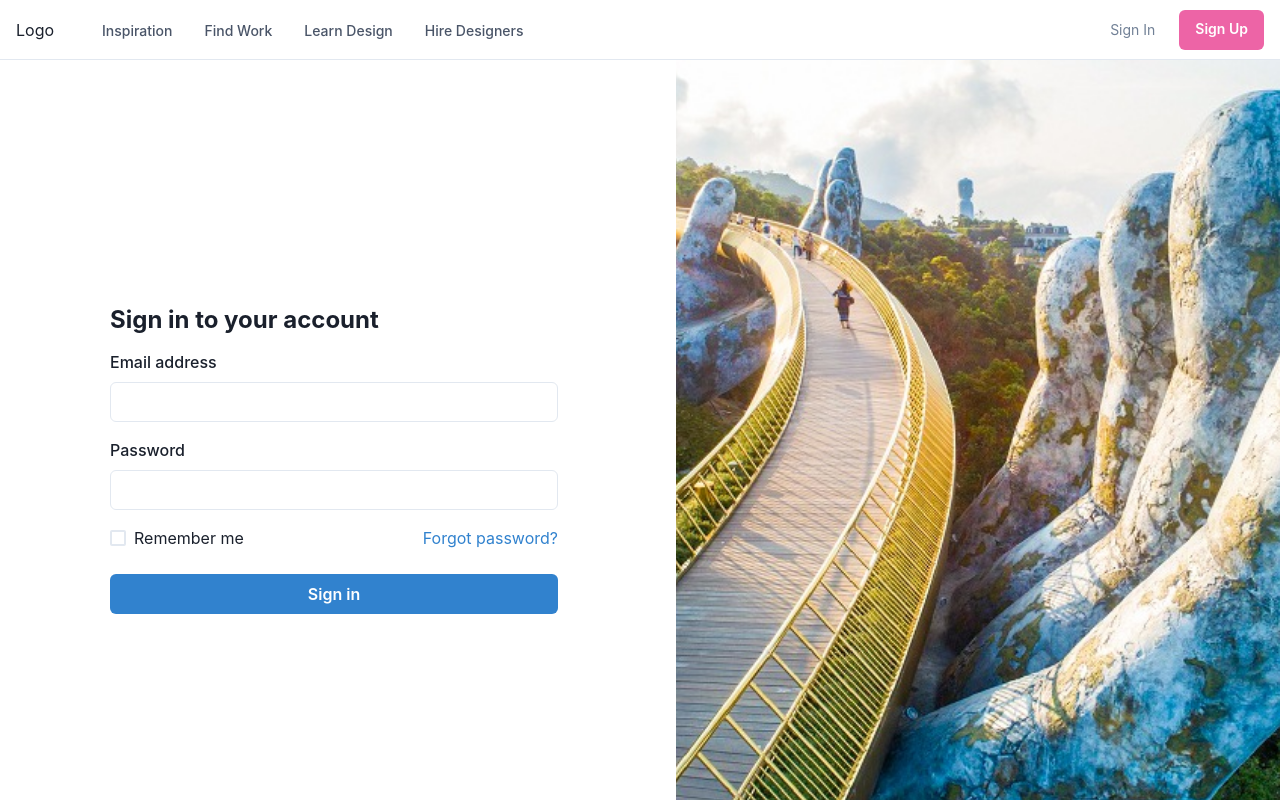
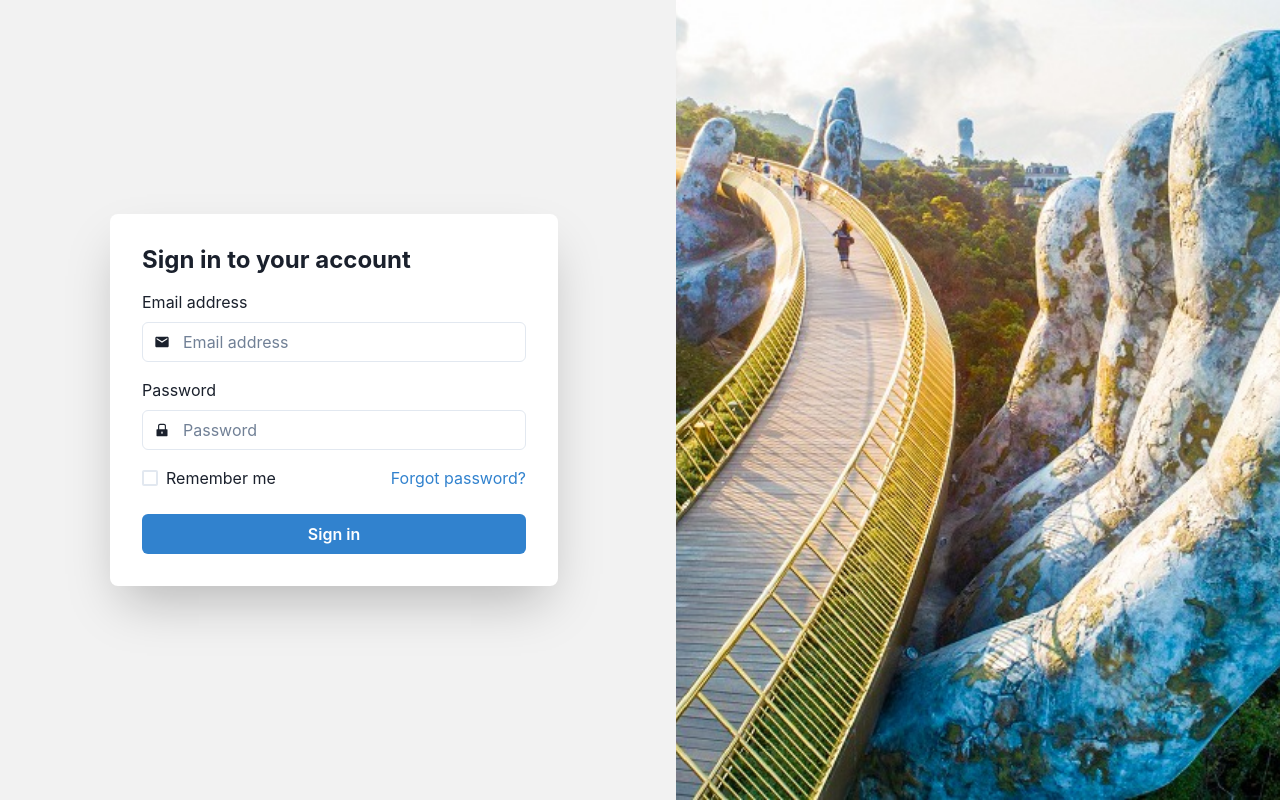
Before and after one commit to FuunITNihongo2/FrontEnd, a React (Create React App) app: page /login in a window 1280 px wide. Shown: the top 800 px of the page. Built offline with nearby package versions, Linux system fonts and the light colour scheme.

Commit message:
update form login, slide, home UI

```diff
--- a/src/components/CardItem/index.js
+++ b/src/components/CardItem/index.js
@@ -1,5 +1,14 @@
 import React from "react";
-import { Card, CardBody, CardFooter, Image, Stack, Text, Heading, Button } from '@chakra-ui/react'
+import {
+  Card,
+  CardBody,
+  CardFooter,
+  Image,
+  Stack,
+  Text,
+  Heading,
+  Button,
+} from "@chakra-ui/react";
 
 export default function CardItem() {
   return (
@@ -15,7 +24,7 @@ export default function CardItem() {
         alt="Caffe Latte"
       />
 
-        <Stack>
+      <Stack bg="white">
         <CardBody>
           <Heading size="md">ブース名</Heading>
 
@@ -27,7 +36,7 @@ export default function CardItem() {
 
         <CardFooter>
           <Button variant="solid" colorScheme="blue">
-              Buy Latte
+            Detail
           </Button>
         </CardFooter>
       </Stack>
--- a/src/components/Slide/index.jsx
+++ b/src/components/Slide/index.jsx
@@ -1,13 +1,25 @@
 import React from "react";
 // Import Swiper React components
 import { Swiper, SwiperSlide } from "swiper/react";
-import { Autoplay, Pagination, Navigation } from "swiper";
+import { Autoplay, Pagination, Navigation, EffectFade } from "swiper";
 import "swiper/css";
 import "swiper/css/pagination";
 import "swiper/css/navigation";
 import "./style.css";
 
 export default function Slide() {
+  const img_slide = [
+    "mon1.jpg",
+    "mon2.jpg",
+    "mon3.jpg",
+    "mon4.jpg",
+    "mon5.jpg",
+    "mon6.jpg",
+    "mon7.jpg",
+    "mon8.jpg",
+    "mon9.jpg",
+  ];
+  let i = 0;
   return (
     <div className="slide">
       <Swiper
@@ -19,19 +31,20 @@ export default function Slide() {
         pagination={{
           clickable: true,
         }}
+        speed={2000}
         navigation={true}
-        modules={[Autoplay, Pagination, Navigation]}
+        effect={"fade"}
+        modules={[Autoplay, Pagination, Navigation, EffectFade]}
         className="mySwiper"
       >
-        <SwiperSlide>
-          <img style={{height:"90vh"}} src="/slide/hinh1.jpg" alt=""/>
-        </SwiperSlide>
-        <SwiperSlide>
-          <img style={{height:"90vh"}} src="/slide/hinh2.jpg" alt="" />
-        </SwiperSlide>
-        <SwiperSlide>
-          <img style={{height:"90vh"}} src="/slide/hinh3.jpg" alt="" />
-        </SwiperSlide>
+        {img_slide.map((img) => {
+          i = i + 1;
+          return (
+            <SwiperSlide key={i}>
+              <img style={{ height: "70vh" }} src={"/slide/" + img} alt="" />
+            </SwiperSlide>
+          );
+        })}
       </Swiper>
     </div>
   );
--- a/src/components/Slide/style.css
+++ b/src/components/Slide/style.css
@@ -1,4 +1,3 @@
-
 .swiper-slide img {
   display: block;
   width: 100%;
--- a/src/layout/Header/index.jsx
+++ b/src/layout/Header/index.jsx
@@ -21,6 +21,7 @@ import {
   ChevronDownIcon,
   ChevronRightIcon,
 } from "@chakra-ui/icons";
+import { FaUser } from "react-icons/fa";
 
 export default function Header() {
   const { isOpen, onToggle } = useDisclosure();
@@ -31,12 +32,14 @@ export default function Header() {
         bg={useColorModeValue("white", "gray.800")}
         color={useColorModeValue("gray.600", "white")}
         minH={"60px"}
+        w="100vw"
         py={{ base: 2 }}
         px={{ base: 4 }}
         borderBottom={1}
         borderStyle={"solid"}
         borderColor={useColorModeValue("gray.200", "gray.900")}
         align={"center"}
+        pr={5}
       >
         <Flex
           flex={{ base: 1, md: "auto" }}
@@ -66,35 +69,12 @@ export default function Header() {
           </Flex>
         </Flex>
 
-        <Stack
-          flex={{ base: 1, md: 0 }}
-          justify={"flex-end"}
-          direction={"row"}
-          spacing={6}
-        >
-          <Button
-            as={"a"}
-            fontSize={"sm"}
-            fontWeight={400}
-            variant={"link"}
-            href={"/login"}
-          >
+        <Flex alignItems="center" as={"a"} href={"/login"}>
+          <FaUser />
+          <Button ml="2px" fontSize={"sm"} fontWeight={400} variant={"link"}>
             Sign In
           </Button>
-          <Button
-            display={{ base: "none", md: "inline-flex" }}
-            fontSize={"sm"}
-            fontWeight={600}
-            color={"white"}
-            bg={"pink.400"}
-            href={"#"}
-            _hover={{
-              bg: "pink.300",
-            }}
-          >
-            Sign Up
-          </Button>
-        </Stack>
+        </Flex>
       </Flex>
 
       <Collapse in={isOpen} animateOpacity>
@@ -257,8 +237,6 @@ const MobileNavItem = ({ label, children, href }) => {
   );
 };
 
-
-
 const NAV_ITEMS = [
   {
     label: "Inspiration",
--- a/src/page/Home/index.js
+++ b/src/page/Home/index.js
@@ -1,18 +1,20 @@
 import React from "react";
 import Layout from "../../layout";
 import Slide from "../../components/Slide";
-import CardItem from "../../components/CardItem"
-import BoothCard from "../../components/BoothCard"
-import { Text, Button, Flex } from "@chakra-ui/react";
+import CardItem from "../../components/CardItem";
+import BoothCard from "../../components/BoothCard";
+import { Text, Button, Flex, Box } from "@chakra-ui/react";
 import { Grid } from "@chakra-ui/react";
 function Home() {
   return (
     <Layout>
       <Slide />
-      <Text px={10} py={5} mt={10} fontSize="4xl" fontWeight={700}>
+      <Box p={5}>
+        <Box bg="rgba(0,0,0,0.05)" p={5} borderRadius={8}>
+          <Text px={10} py={3} fontSize="4xl" fontWeight={700}>
             傑出したブース
           </Text>
-      <Grid templateColumns="repeat(2, 1fr)" gap={6} px={10}>
+          <Grid templateColumns="repeat(2, 1fr)" gap={6} px={10} py={3}>
             <CardItem />
             <CardItem />
             <CardItem />
@@ -23,8 +25,10 @@ function Home() {
               もっと見る
             </Button>
           </Flex>
+        </Box>
 
-      <Text px={10} py={5} mt={10} fontSize="4xl" fontWeight={700}>
+        <Box bg="rgba(0,0,0,0.05)" p={5} borderRadius={8} mt={5}>
+          <Text px={10} py={3} fontSize="4xl" fontWeight={700}>
             ブース
           </Text>
           <Grid templateColumns="repeat(4, 1fr)" gap={6} px={10}>
@@ -38,6 +42,8 @@ function Home() {
               もっと見る
             </Button>
           </Flex>
+        </Box>
+      </Box>
     </Layout>
   );
 }
--- a/src/page/Login/index.js
+++ b/src/page/Login/index.js
@@ -9,23 +9,89 @@ import {
   Link,
   Stack,
   Image,
+  Box,
+  InputGroup,
+  InputLeftElement,
 } from "@chakra-ui/react";
-import Layout from "../../layout";
+import { useState } from "react";
+import Footer from "../../layout/Footer";
+import { AiFillEye, AiFillEyeInvisible, AiFillLock } from "react-icons/ai";
+import { MdEmail } from "react-icons/md";
+export default function SplitScreen() {
+  const [password, setPassword] = useState("");
+  const [typeP, setTypeP] = useState("password");
+  const [iconP, setIconP] = useState(<AiFillEyeInvisible />);
+  const showPass = () => {
+    if (typeP === "password") {
+      setTypeP("text");
+      setIconP(<AiFillEye />);
+    } else {
+      setTypeP("password");
+      setIconP(<AiFillEyeInvisible />);
+    }
+  };
 
-export default function SplitScreen() {
   return (
-    <Layout>
-      <Stack minH={"100vh"} direction={{ base: "column", md: "row" }}>
+    <Box>
+      <Stack
+        minH={"100vh"}
+        direction={{ base: "column", md: "row" }}
+        bg="rgba(0,0,0,0.05)"
+      >
         <Flex p={8} flex={1} align={"center"} justify={"center"}>
-          <Stack spacing={4} w={"full"} maxW={"md"}>
+          <Stack
+            spacing={4}
+            w={"full"}
+            maxW={"md"}
+            bg="white"
+            p={8}
+            borderRadius={8}
+            boxShadow={"2xl"}
+          >
             <Heading fontSize={"2xl"}>Sign in to your account</Heading>
             <FormControl id="email">
-              <FormLabel>Email address</FormLabel>
-              <Input type="email" />
+              <FormLabel fontWeight={"normal"}>Email address</FormLabel>
+              <InputGroup>
+                <InputLeftElement pointerEvents="none" children={<MdEmail />} />
+                <Input type="email" placeholder="Email address" />
+              </InputGroup>
             </FormControl>
             <FormControl id="password">
-              <FormLabel>Password</FormLabel>
-              <Input type="password" />
+              <FormLabel fontWeight={"normal"}>Password</FormLabel>
+              {password !== "" ? (
+                <Flex
+                  pos="absolute"
+                  // left="440px"
+                  right={2}
+                  top="52px"
+                  cursor={"pointer"}
+                  zIndex={10}
+                  borderRadius={50}
+                  align="center"
+                  justifyContent={"center"}
+                  onClick={showPass}
+                  w="27px"
+                  h="27px"
+                  _hover={{ bg: "rgba(0,0,0,0.09)" }}
+                >
+                  {iconP}
+                </Flex>
+              ) : null}
+              <InputGroup>
+                <InputLeftElement
+                  pointerEvents="none"
+                  children={<AiFillLock />}
+                />
+                <Input
+                  placeholder="Password"
+                  type={typeP}
+                  onChange={(e) => {
+                    setPassword(e.target.value);
+                  }}
+                  value={password}
+                  pr={10}
+                />
+              </InputGroup>
             </FormControl>
             <Stack spacing={6}>
               <Stack
@@ -36,7 +102,7 @@ export default function SplitScreen() {
                 <Checkbox>Remember me</Checkbox>
                 <Link color={"blue.500"}>Forgot password?</Link>
               </Stack>
-              <Button colorScheme={"blue"} variant={"solid"}>
+              <Button as={"a"} colorScheme={"blue"} variant={"solid"} href="/">
                 Sign in
               </Button>
             </Stack>
@@ -47,9 +113,11 @@ export default function SplitScreen() {
             alt={"Login Image"}
             objectFit={"cover"}
             src="/cau-vang-ba-na-hills.jpg"
+            w="100%"
           />
         </Flex>
       </Stack>
-    </Layout>
+      <Footer />
+    </Box>
   );
 }
```
Also changed, not shown: src/App.js (+12 -12 lines), src/components/BoothCard/index.jsx (+31 -28 lines), src/components/SliderShow/index.js (deleted, +0 -93 lines). Lines whose indentation alone changed are shown as unchanged.
